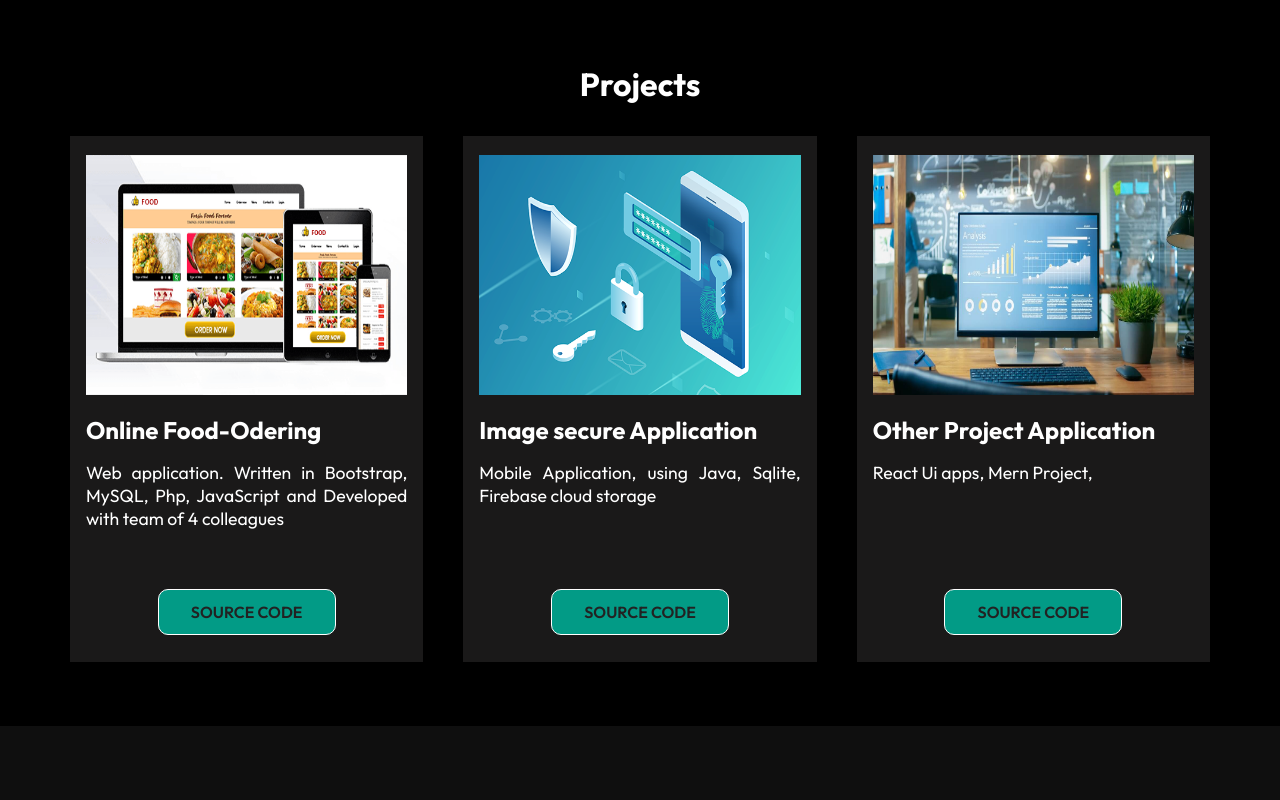
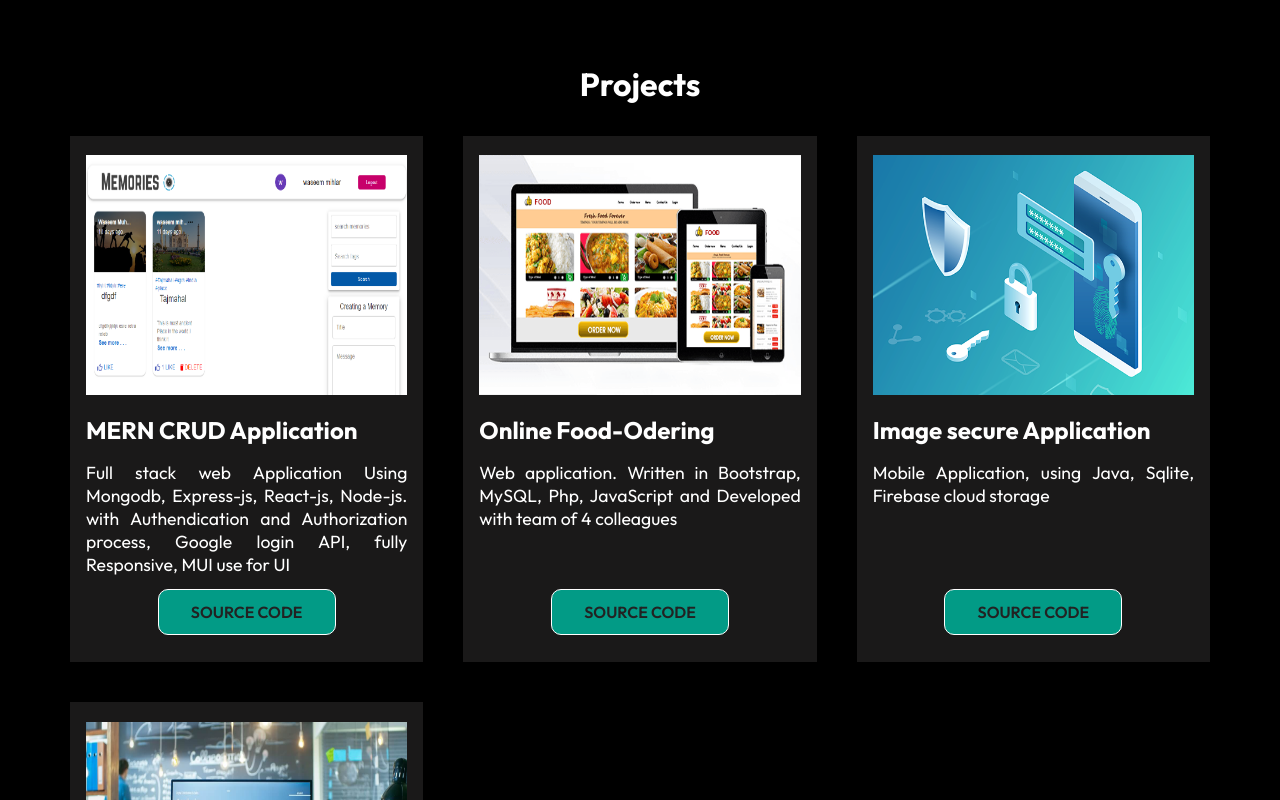
Before and after one commit to waseemmihlar/waseemmihlar.github.io, a React (Create React App) app: page / in a window 1280 px wide. Shown: the part 800-1600 px from the top of the page. Built offline with nearby package versions, Linux system fonts and the light colour scheme.

Commit message:
Project added

```diff
--- a/package.json
+++ b/package.json
@@ -19,9 +19,9 @@
     "web-vitals": "^2.1.4"
   },
   "scripts": {
-     "start": "react-scripts start",
     "predeploy":"npm run build",
-    "deploy":"gh-pages -d buid",
+    "deploy":"gh-pages -d build",
+    "start": "react-scripts start",
     "build": "react-scripts build",
     "test": "react-scripts test",
     "eject": "react-scripts eject"
--- a/src/initial_components/Carddata.js
+++ b/src/initial_components/Carddata.js
@@ -1,8 +1,15 @@
 import image1 from '../accets/foodOrder.webp';
 import image2 from '../accets/secureimage2.png';
 import image3 from '../accets/All-app.jpg';
+import image4 from '../accets/Mern-memory.png';
+const Carddata=[
 
-const Carddata=[
+	{
+        image:image4,
+        title:"MERN CRUD Application",
+        text:"Full stack web Application Using Mongodb, Express-js, React-js, Node-js. with Authendication and Authorization process, Google login API, fully Responsive, MUI use for UI",
+        link:"https://github.com/waseemmihlar/MERN-memories-frontend.git"
+    },
     {
         image:image1,
         title:"Online Food-Odering",
@@ -18,9 +25,10 @@ const Carddata=[
     {
         image:image3,
         title:"Other Project Application",
-        text:"React Ui apps, Mern Project,",
+        text:"React Ui Pages, Other Mern Project,",
         link:"https://github.com/waseemmihlar"
-    }
+    },
+
 
 
 ]
```
Also changed, not shown: src/accets/Mern-memory.png (added).
